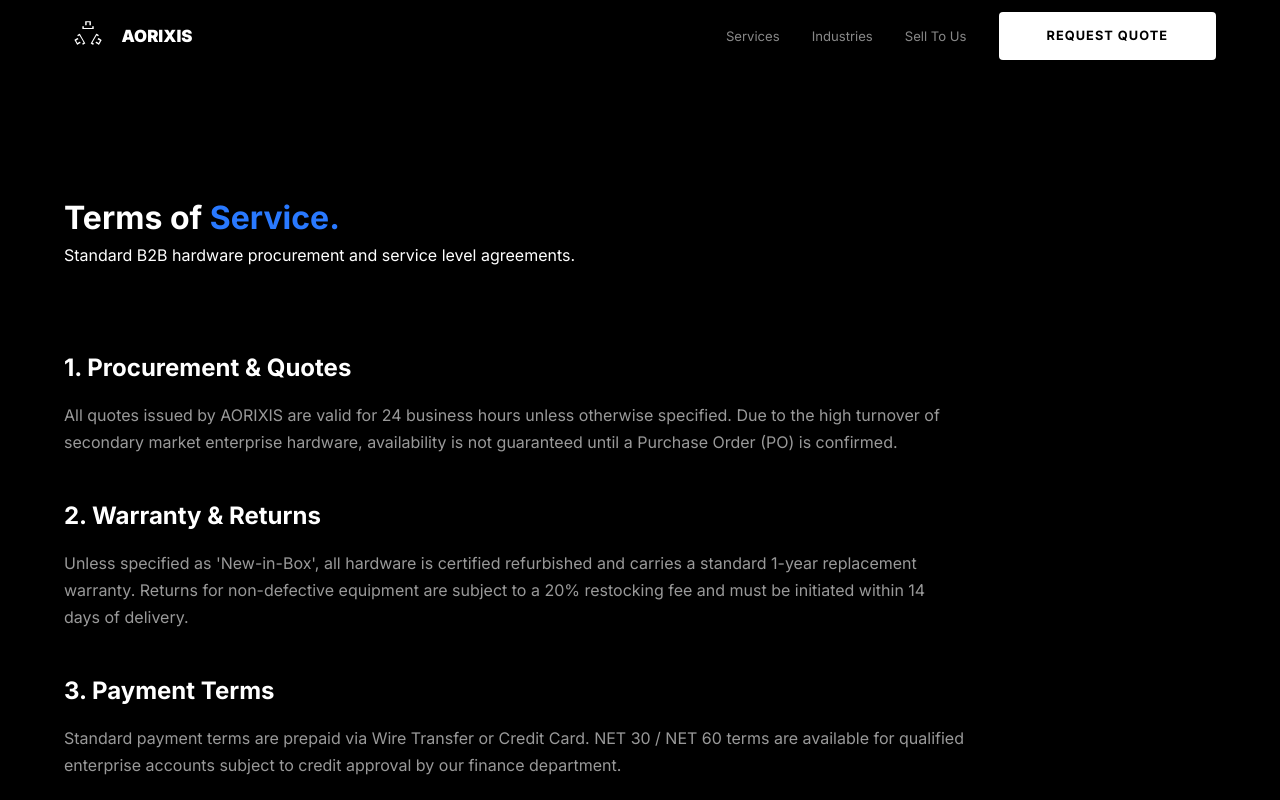
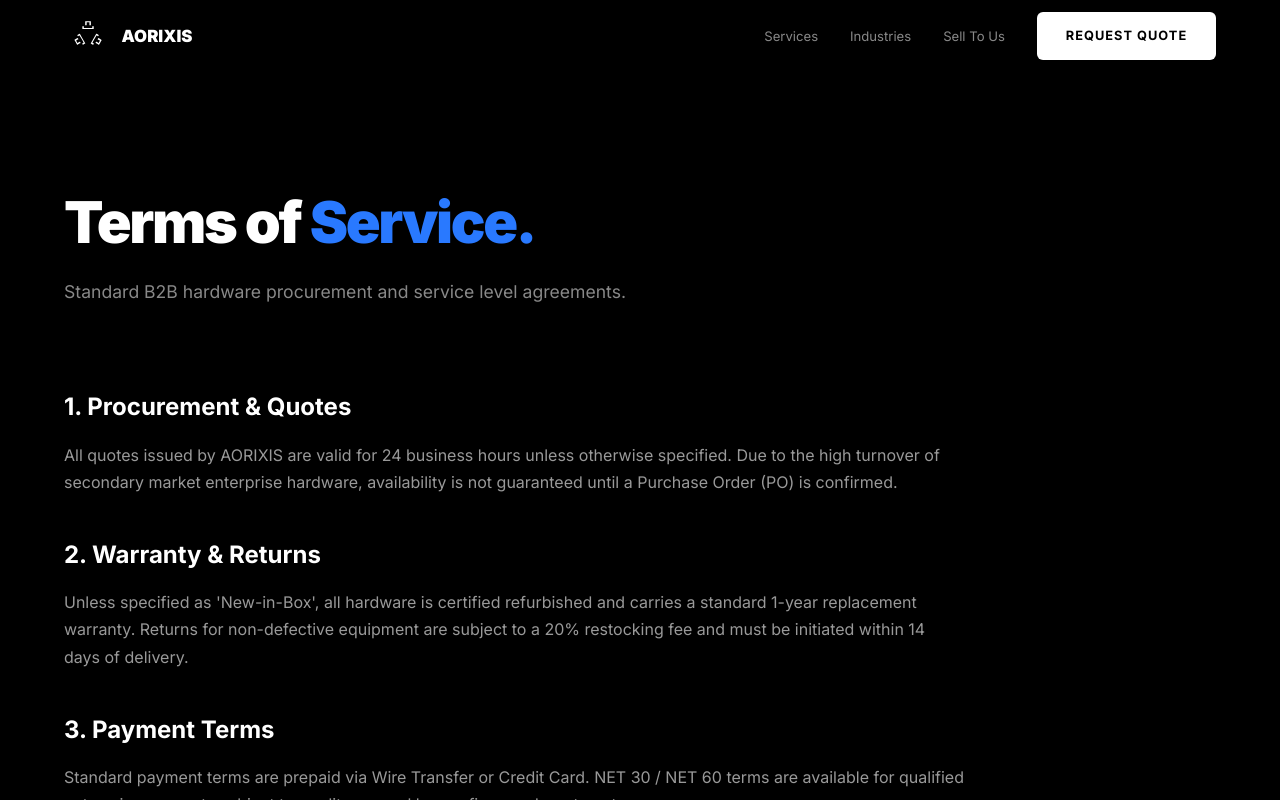
Before and after one commit to Synaphis/hardware-solutions, a Next.js app: page /terms in a window 1280 px wide. Built offline with nearby package versions, Linux system fonts and the light colour scheme.

Commit message:
New Deployment

```diff
--- a/src/app/globals.css
+++ b/src/app/globals.css
@@ -116,3 +116,18 @@ select {
   margin: 0 auto;
   padding: 0 clamp(1.5rem, 5vw, 4rem);
 }
+.sectionTitle {
+  font-size: clamp(2rem, 4.5vw, 3.8rem);
+  font-weight: 900;
+  letter-spacing: -0.04em;
+  line-height: 1.05;
+  color: #fff;
+}
+
+.sectionSubtitle {
+  font-size: 1.1rem;
+  color: var(--color-text-secondary);
+  max-width: 600px;
+  line-height: 1.8;
+  margin-top: 1.5rem;
+}
--- a/src/app/layout.tsx
+++ b/src/app/layout.tsx
@@ -6,7 +6,7 @@ import Footer from "@/components/Footer";
 export const metadata: Metadata = {
   metadataBase: new URL("https://aorixis.com"),
   title: {
-    default: "Aorixis | Enterprise IT Hardware Solutions",
+    default: "Aorixis | Enterprise IT Hardware Authority | Certified Servers, Storage & Networking",
     template: "%s | Aorixis",
   },
 };
--- a/src/components/Footer.tsx
+++ b/src/components/Footer.tsx
@@ -35,6 +35,8 @@ export default function Footer() {
                 width={40}
                 height={40}
                 className={styles.logo}
+                loading="eager"
+                priority
               />
               <span className={styles.brandName}>AORIXIS</span>
             </div>
@@ -85,7 +87,7 @@ export default function Footer() {
         {/* BOTTOM */}
         <div className={styles.bottom}>
           <span>© {new Date().getFullYear()} AORIXIS</span>
-          <span>Enterprise IT Hardware Solutions</span>
+          <span>Enterprise IT Hardware Authority | Certified Servers, Storage & Networking</span>
         </div>
       </div>
     </footer>
--- a/src/components/Navbar.module.css
+++ b/src/components/Navbar.module.css
@@ -85,14 +85,14 @@
   background: #fff;
   color: #000;
 
-  padding: 0.85rem 3rem;
+  padding: 0.85rem 1.8rem;
   font-size: 0.8rem;
   font-weight: 700;
 
   text-transform: uppercase;
   letter-spacing: 0.08em;
 
-  border-radius: 4px;
+  border-radius: 6px;
 
   display: inline-flex;
   align-items: center;
@@ -111,8 +111,8 @@
   }
 
   .links {
-    position: fixed;
-    top: var(--nav-height);
+    position: absolute;
+    top: 100%;
     left: 0;
     right: 0;
 
@@ -122,11 +122,16 @@
     background: var(--color-bg-alt);
     border-bottom: 1px solid var(--color-border);
 
-    transform: translateY(-120%);
-    transition: transform 0.35s ease;
+    opacity: 0;
+    visibility: hidden;
+    transform: translateY(-10px);
+    transition: all 0.35s ease;
+    z-index: -1;
   }
 
   .linksOpen {
+    opacity: 1;
+    visibility: visible;
     transform: translateY(0);
   }
 
--- a/src/components/Navbar.tsx
+++ b/src/components/Navbar.tsx
@@ -39,6 +39,7 @@ export default function Navbar() {
             width={48}
             height={48}
             className={styles.logoImage}
+            loading="eager"
             priority
           />
           <span className={styles.brandName}>AORIXIS</span>
```
